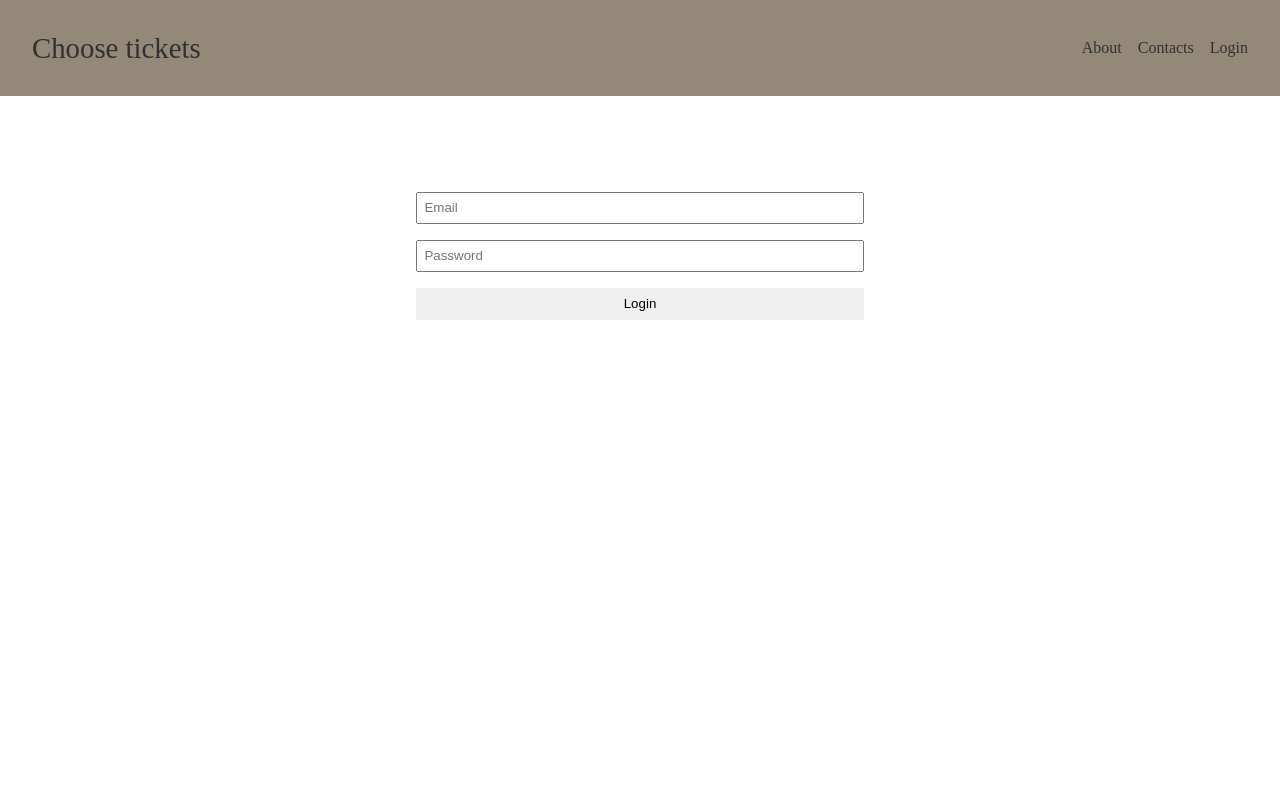
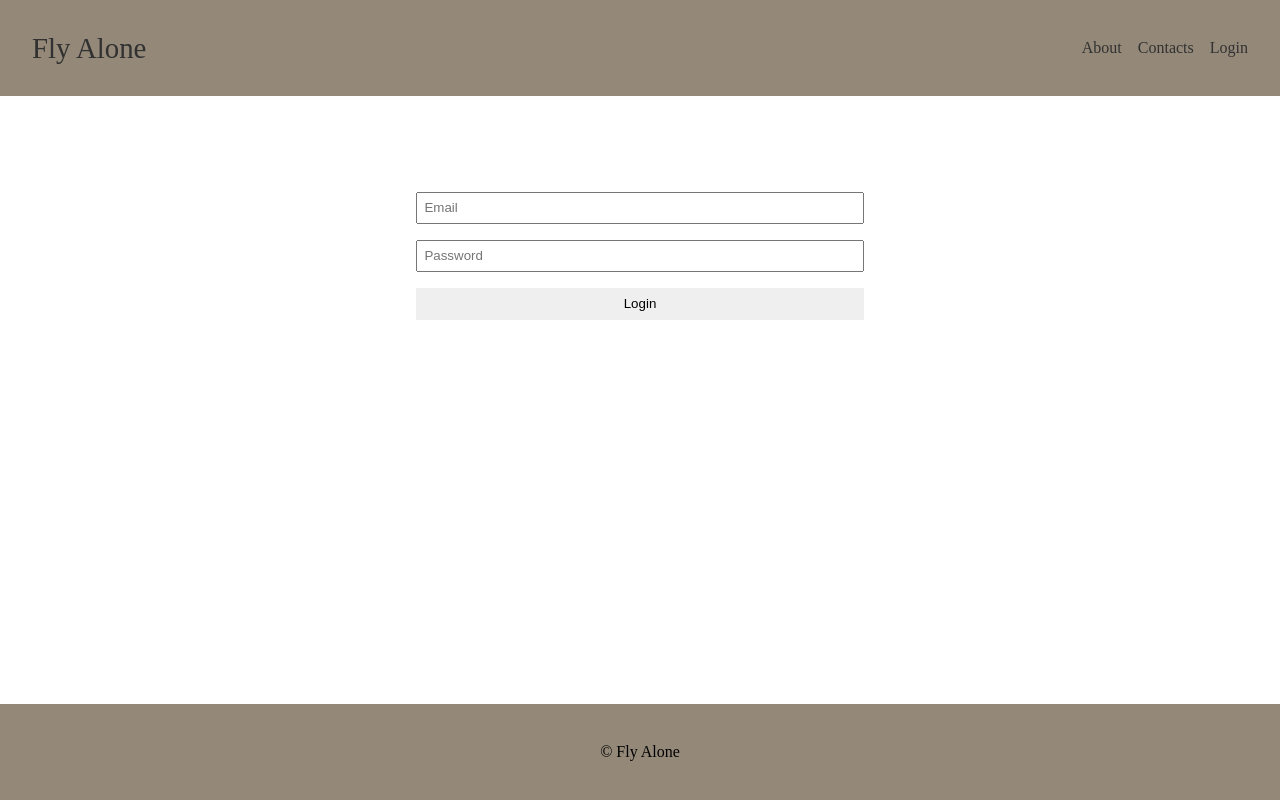
Before and after one commit to AliusSidlauskas/Front-back, a Next.js app: page /login in a window 1280 px wide. Built offline with nearby package versions, Linux system fonts and the light colour scheme.

Commit message:
Added page template

```diff
--- /dev/null
+++ b/components/Footer/Footer.module.css
@@ -0,0 +1,8 @@
+.wrapper {
+    background-color: #948979;
+    height: 6rem;
+    display: flex;
+    align-items: center;
+    justify-content: center;
+    padding: 0 2rem;
+  }
--- /dev/null
+++ b/components/Footer/Footer.tsx
@@ -0,0 +1,9 @@
+import React from 'react'
+import styles from "./Footer.module.css"
+const Footer = () => {
+  return (
+    <footer className={styles.wrapper}>© Fly Alone</footer>
+  )
+}
+
+export default Footer
--- /dev/null
+++ b/components/PageTemplate/PageTemplate.module.css
@@ -0,0 +1,9 @@
+.wrapper {
+    display: flex;
+    flex-direction: column;
+    min-height: 100vh;
+  }
+
+  .content {
+    flex: 1;
+  }
--- /dev/null
+++ b/components/PageTemplate/PageTemplate.tsx
@@ -0,0 +1,22 @@
+import React, { ReactNode } from "react";
+import styles from "./PageTemplate.module.css";
+import Header from "../Header/Header";
+import Footer from "../Footer/Footer";
+import { links } from "../../constans/links";
+
+type PageTemplateProps = {
+  children: ReactNode;
+};
+
+const PageTemplate = ({ children }: PageTemplateProps) => {
+  return (
+    <div className={styles.wrapper}>
+      <Header logo={"Fly Alone"} links={links} />
+      <div className={styles.content}>{children}
+      </div>
+      <Footer/>
+    </div>
+  );
+};
+
+export default PageTemplate;
--- a/pages/add-ticket/index.tsx
+++ b/pages/add-ticket/index.tsx
@@ -6,6 +6,7 @@ import Header from "../../components/Header/Header";
 import { links } from "../../constans/links";
 import styles from "./CreateTicket.module.css";
 import Button from "../../components/Button/Button"
+import PageTemplate from "../../components/PageTemplate/PageTemplate";
 
 const CreateTicket = () => {
   const router = useRouter();
@@ -53,8 +54,7 @@ const CreateTicket = () => {
     destinationImageUrl;
 
   return (
-    <div>
-      <Header logo={"Choose tickets"} links={links} />
+    <PageTemplate>
 
       <div className={styles.form}>
 
@@ -89,7 +89,7 @@ const CreateTicket = () => {
     title = "Create Ticket"
     onClick={createTicket}/>
       </div>
-    </div>
+    </PageTemplate>
   );
 };
 
--- a/pages/login/index.tsx
+++ b/pages/login/index.tsx
@@ -3,13 +3,14 @@ import styles from "../../styles/Home.module.css"
 import Header from "../../components/Header/Header"
 import {links} from "../../constans/links"
 import LoginForm from "../../components/LoginForm/LoginForm";
+import PageTemplate from '../../components/PageTemplate/PageTemplate';
 
  const index = () => {
   return (
-    <div className={styles.wrapper}>
-      <Header logo={"Choose tickets"} links={links}/>
+
+     <PageTemplate>
       <LoginForm />
-    </div>
+    </PageTemplate>
   )
 }
 export default index;
--- a/pages/ticket/[id].tsx
+++ b/pages/ticket/[id].tsx
@@ -5,6 +5,7 @@ import axios from 'axios';
 import Header from '../../components/Header/Header';
 import {links} from "../../constans/links"
 import ItemWrapper from "../../components/ItemWrapper/ItemWrapper"
+import PageTemplate from '../../components/PageTemplate/PageTemplate';
 
 const Ticket = () => {
   const [ticket, setTicket] = useState();
@@ -32,10 +33,9 @@ const Ticket = () => {
   }, [router])
 
   return (
-    <div>
-      <Header logo={"Fly Alone"} links={links} />
+    <PageTemplate>
       {ticket && <ItemWrapper ticket={ticket}/>}
-    </div>
+    </PageTemplate>
   )
 }
 
```
Also changed, not shown: pages/index.tsx (+4 -4 lines).
